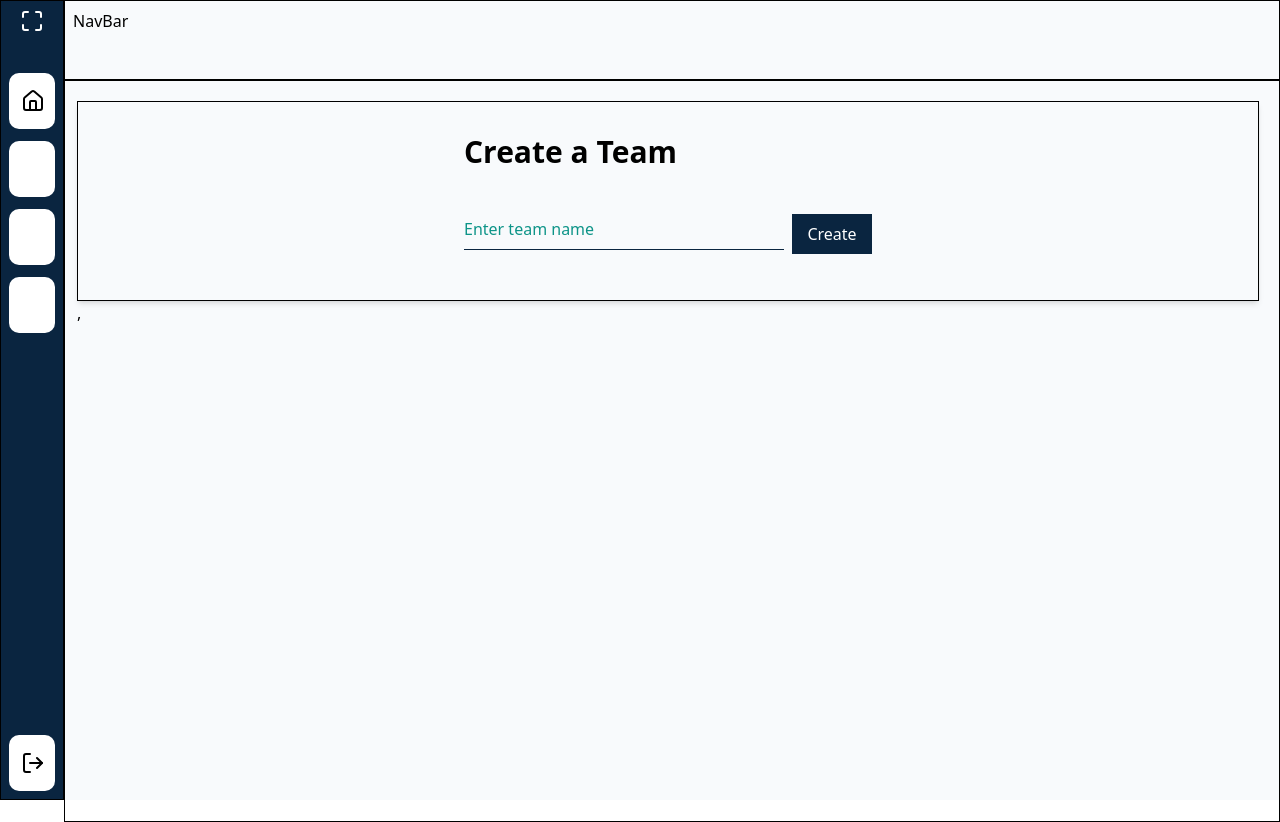
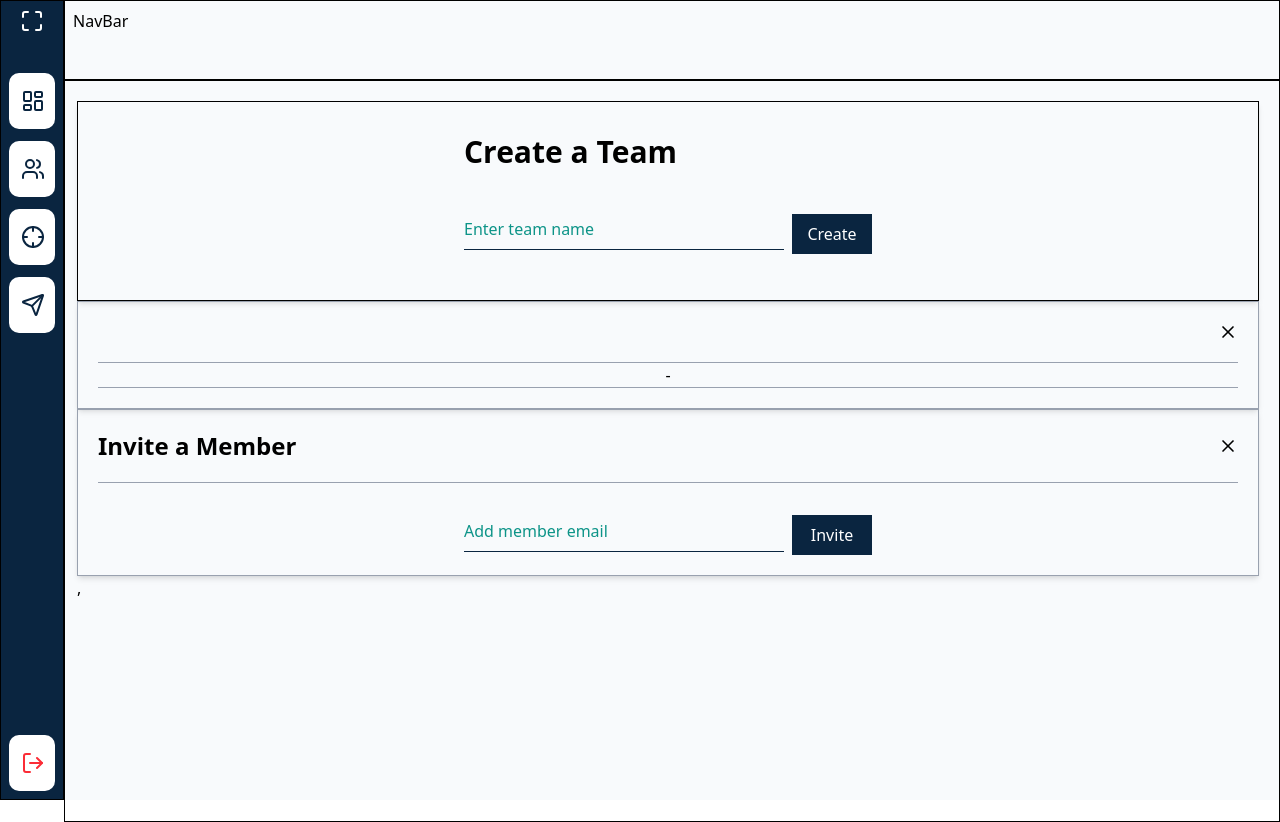
Before and after one commit to Oswald-Setumte/DepartmentPortal, a React (Vite) app: page /student/createteam in a window 1280 px wide. Built offline with nearby package versions, Linux system fonts and the light colour scheme.

Commit message:
Implement the invite member and fix UI in the teams,sidebar and submit page

```diff
--- a/components/GetMyTeam.tsx
+++ b/components/GetMyTeam.tsx
@@ -67,6 +67,7 @@ export default function () {
               onClick={() => {
                 setcloseModal(true);
               }}
+              className="cursor-pointer"
             />
           </article>
           <hr className="text-gray-400 mt-5" />
--- /dev/null
+++ b/components/Invite.tsx
@@ -0,0 +1,78 @@
+import { useState } from "react";
+import Status, { type StatusProps } from "./Status";
+import { X } from "lucide-react";
+import { useForm } from "react-hook-form";
+import api from "../utils/api";
+
+type submit = {
+  email: string;
+};
+
+export default function Invite() {
+  const [closeInvite, setCloseInvite] = useState(false);
+  const [status, setStatus] = useState<StatusProps["details"]>({
+    status: "",
+    statusText: "",
+  });
+  const {
+    register,
+    handleSubmit,
+    formState: { errors },
+  } = useForm<submit>();
+
+  const onsubmit = (data: submit) => {
+    console.log(data);
+    api.post("/teams/invite", data).then((response) => {
+      setStatus({
+        status: response.data.status.toString(),
+        statusText: response.data.message,
+      });
+    });
+  };
+  return (
+    <form
+      onSubmit={handleSubmit(onsubmit)}
+      className={`${
+        closeInvite && "hidden"
+      } grid shadow-md border  border-gray-400 p-5`}
+    >
+      <Status details={status} />
+      <main>
+        <section>
+          <article className="flex justify-between items-center">
+            <h1 className="text-2xl font-bold">Invite a Member</h1>
+            <X
+              size={20}
+              onClick={() => {
+                setCloseInvite(true);
+              }}
+              className="cursor-pointer"
+            />
+          </article>
+          <hr className="text-gray-400 mt-5" />
+          <article className="flex items-center gap-2 mt-8 justify-center">
+            <div>
+              <input
+                type="email"
+                {...register("email", {
+                  required: true,
+                })}
+                placeholder="Add member email"
+                className="border-[#0a2540] w-80 border-b outline-none placeholder-[#0d9488] pb-2"
+              />
+              {errors.email && (
+                <p className="text-red-500">Member email required</p>
+              )}
+            </div>
+            <button
+              type="submit"
+              className="bg-[#0a2540] cursor-pointer text-white h-10 w-20"
+            >
+              Invite
+            </button>
+          </article>
+        </section>
+      </main>
+    </form>
+  );
+}
--- a/components/SideBar.tsx
+++ b/components/SideBar.tsx
@@ -42,15 +42,13 @@ export default function SideBar() {
             return (
               <div
                 key={index}
-                className={`cursor-pointer bg-white h-14  rounded-[10px] flex items-center pl-3 hover:text-[#0a2540] hover:bg-gray-200`}
+                className={`cursor-pointer bg-white h-14  rounded-[10px] flex gap-2 items-center pl-3 hover:text-[#0a2540] hover:bg-gray-200`}
                 onClick={() => route(each.to)}
               >
+                <span className="text-[#0a2540]">{each.icons}</span>
                 <p className={`${acitveSideBar ? "hidden" : "block"}`}>
                   {each.link}
                 </p>
-                <span className={`${acitveSideBar ? "block" : "hidden"}`}>
-                  {each.icons}
-                </span>
               </div>
             );
           })}
@@ -58,13 +56,13 @@ export default function SideBar() {
       </div>
 
       <div
-        className={`cursor-pointer bg-white h-14  rounded-[10px] flex items-center pl-3 hover:text-[#0a2540] hover:bg-gray-200`}
+        className={`cursor-pointer text-red-500 bg-white h-14  gap-2 rounded-[10px] flex items-center pl-3 hover:text-[#0a2540] hover:bg-gray-200`}
         onClick={() => route("/")}
       >
-        <p className={`${acitveSideBar ? "hidden" : "block"}`}>Logout</p>
-        <span className={`${acitveSideBar ? "block" : "hidden"}`}>
+        <span>
           <LogOut />
         </span>
+        <p className={`${acitveSideBar ? "hidden" : "block"}`}>Logout</p>
       </div>
     </main>
   );
--- a/constant/data.tsx
+++ b/constant/data.tsx
@@ -1,4 +1,12 @@
-import { Home } from "lucide-react";
+import {
+  Crosshair,
+  HandHelping,
+  Home,
+  LayoutDashboard,
+  Send,
+  User,
+  Users,
+} from "lucide-react";
 
 export type SideBar = [
   {
@@ -9,23 +17,23 @@ export type SideBar = [
 
 export const sideBar = [
   {
-    link: "Home",
-    to: "/",
-    icons: <Home />,
+    link: "Dashboard",
+    to: "/student/dashbord",
+    icons: <LayoutDashboard />,
   },
   {
-    link: "SignUp",
-    to: "/signup",
-    icons: "",
+    link: "Team",
+    to: "/student/createteam",
+    icons: <Users />,
   },
   {
-    link: "SignIn",
-    to: "/signin",
-    icons: "",
+    link: "Get Team",
+    to: "/student/createteam",
+    icons: <Crosshair />,
   },
   {
     link: "Proposal Submittion",
     to: "/student/submittion",
-    icons: "",
+    icons: <Send />,
   },
 ];
--- a/src/student/Submit.tsx
+++ b/src/student/Submit.tsx
@@ -1,6 +1,7 @@
 import { useState } from "react";
 import { useForm } from "react-hook-form";
 import { Upload } from "lucide-react";
+import Status from "../../components/Status";
 
 type SubmitType = {
   title: string;
@@ -29,6 +30,7 @@ export default function submittion() {
 
   return (
     <form onSubmit={handleSubmit(onSubmit)} className="">
+      <Status details={status} />
       <h1 className={`text-3xl text-[#0a2540] flex justify-start font-bold`}>
         Project Proposal Submittion
       </h1>
@@ -40,7 +42,7 @@ export default function submittion() {
             placeholder="Title"
             className="p-2 outline-none border border-[#0a2540] placeholder-gray h-10 w-full"
           />
-          {errors.title && <p>Title Required</p>}
+          {errors.title && <p className="text-red-500">Title Required</p>}
         </div>
 
         <div className="w-full">
@@ -49,7 +51,9 @@ export default function submittion() {
             placeholder="Description"
             className="p-2 outline-none border border-[#0a2540] placeholder-gray  mt-3 w-full"
           />
-          {errors.description && <p>Discription Required</p>}
+          {errors.description && (
+            <p className="text-red-500">Discription Required</p>
+          )}
         </div>
 
         <div className="w-full">
@@ -64,7 +68,7 @@ export default function submittion() {
                 </option>
               );
             })}
-            {errors.option && <p>Lecturer Needed</p>}
+            {errors.option && <p className="text-red-500">Lecturer Needed</p>}
           </select>
         </div>
 
@@ -89,7 +93,9 @@ export default function submittion() {
               //   onChange={(e) => setDisplayFileName(e.target.files?.[0]?.name || "")}
             />
           </label>
-          {errors.file && <p>There's no file to upload</p>}
+          {errors.file && (
+            <p className="text-red-500">There's no file to upload</p>
+          )}
         </div>
       </section>
       <button
--- a/src/student/Team.tsx
+++ b/src/student/Team.tsx
@@ -3,12 +3,15 @@ import api from "../../utils/api";
 import type { StatusProps } from "../../components/Status";
 import { useState } from "react";
 import Status from "../../components/Status";
+import GetMyTeam from "../../components/GetMyTeam";
+import Invite from "../../components/Invite";
 
 type submitType = {
   name: string;
 };
 
 export default function Team() {
+  const [doneCreating, setDoneCreating] = useState(false);
   const [Notice, setNotice] = useState<StatusProps["details"]>({
     status: "",
     statusText: "",
@@ -21,14 +24,17 @@ export default function Team() {
   } = useForm<submitType>();
 
   const onsubmit = (data: submitType) => {
+    console.log(data);
     try {
       api
         .post("/teams", data)
         .then((response) => {
+          console.log(response);
           setNotice({
-            status: response.status.toString(),
+            status: response.data.status.toString(),
             statusText: response.data.name,
           });
+          response.data.status === "success" && setDoneCreating(true);
           reset();
         })
         .catch((error) => {
@@ -38,9 +44,12 @@ export default function Team() {
   };
 
   return (
+    <>
       <form
         onSubmit={handleSubmit(onsubmit)}
-      className="grid justify-center shadow-md border h-50  p-8"
+        className={`${
+          doneCreating && "hidden"
+        } grid justify-center shadow-md border h-50  p-8`}
       >
         <Status details={Notice} />
         <p className="text-3xl font-bold">Create a Team</p>
@@ -62,5 +71,8 @@ export default function Team() {
           </button>
         </div>
       </form>
+      <GetMyTeam />
+      <Invite />
+    </>
   );
 }
```
Lines whose indentation alone changed are shown as unchanged.
